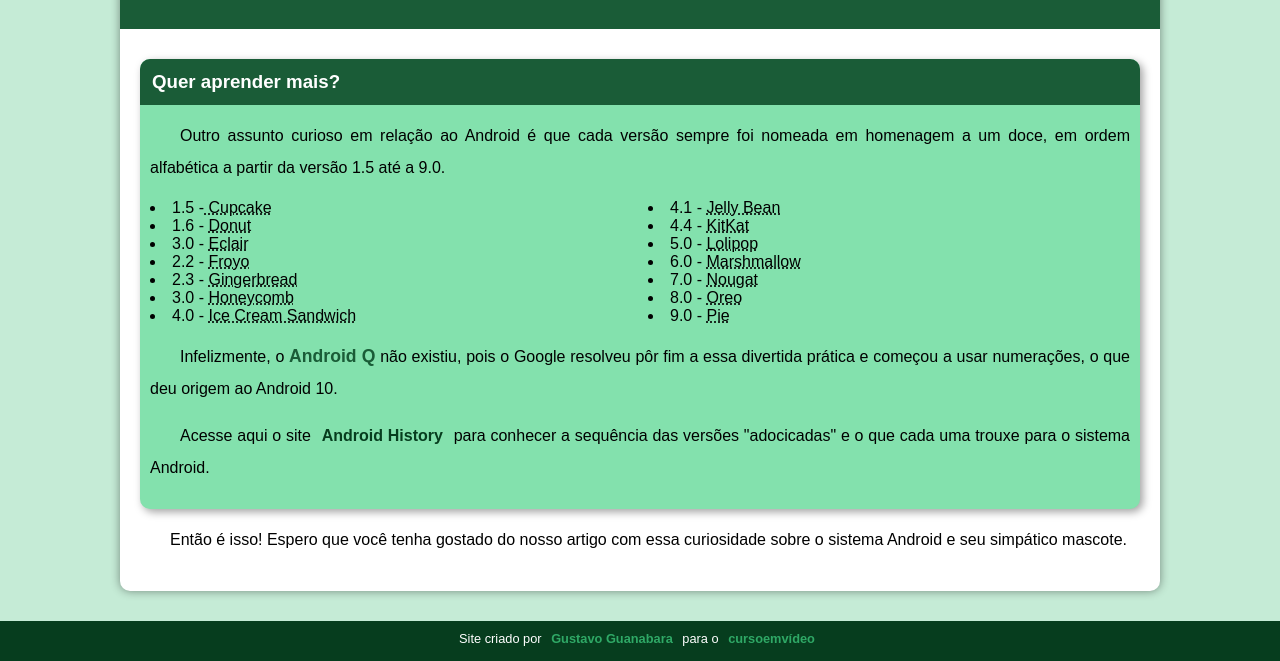
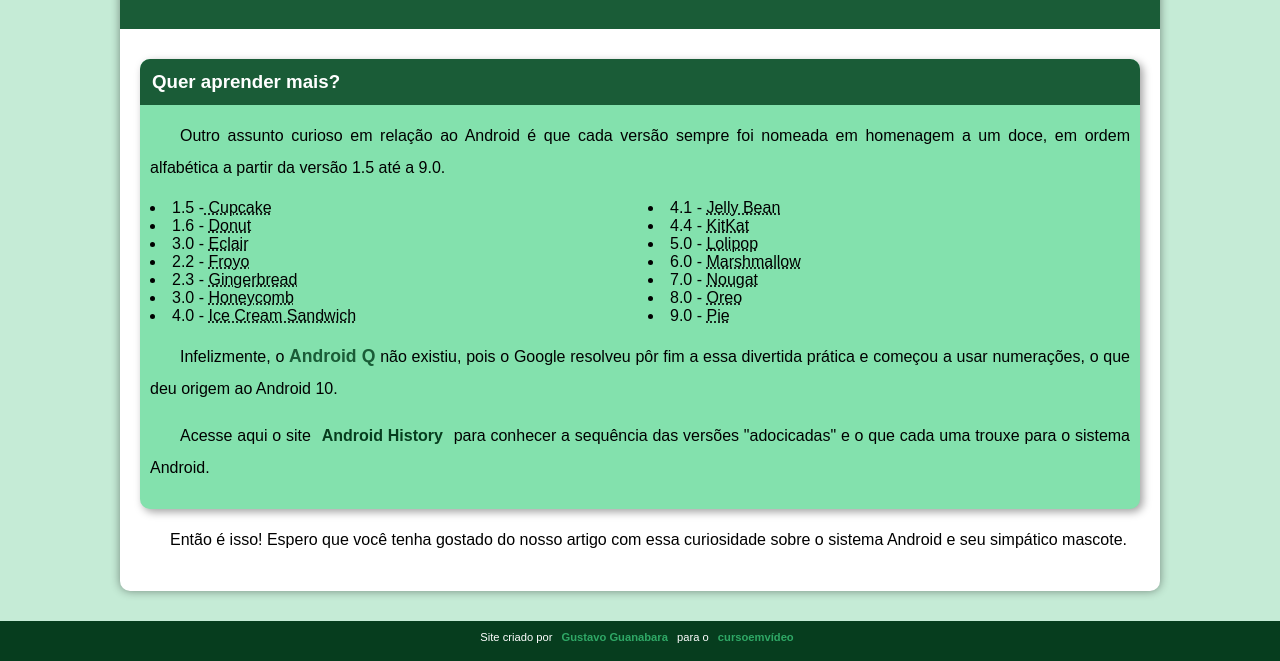
Before and after one commit to DanielFBarbosa/projeto-android, a plain HTML site: page index.html in a window 1280 px wide. Shown: the part 2840-3501 px from the top of the page. Drawn offline with Linux system fonts and the light colour scheme.

Commit message:
fonte-size

```diff
--- a/estilo/style.css
+++ b/estilo/style.css
@@ -201,7 +201,7 @@ footer p {
     font-family: var(--fonte-padrao);
     text-align: center;
    padding: 10px;
-   font-size: .8em;
+   font-size: .7em;
 }
 
 footer a {
```
